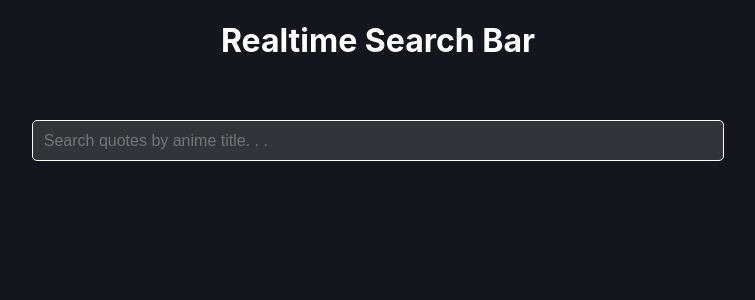
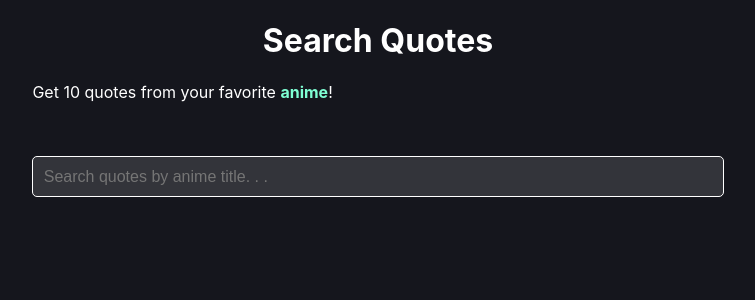
Before and after one commit to AngeloFaella/realtime-search-bar, a React (Create React App) app: page / in a window 1280 px wide. Shown: the top 300 px of the page, without its empty margins (262-1017 px from the left). Built offline with nearby package versions, Linux system fonts and the light colour scheme.

Commit message:
Add no-results label

```diff
--- a/src/components/App.js
+++ b/src/components/App.js
@@ -1,4 +1,4 @@
-import React, { useState } from 'react';
+import React, { useCallback, useState } from 'react';
 
 import '../styles/App.css';
 import Quote from './Quote';
@@ -7,14 +7,16 @@ import { requestQuotes } from '../apis/animeChan';
 
 const App = () => {
   const [quotes, setQuotes] = useState([]);
+  const [noResults, setNoResults] = useState(false);
 
-  const onSearchSubmit = async term => {
+  const onSearchSubmit = useCallback(async term => {
     console.log('New Search submit:', term);
     const quotesArray = await requestQuotes(term);
+    setNoResults(quotesArray.length === 0);
     setQuotes(quotesArray);
-  };
+  });
 
-  const clearResults = () => setQuotes([]);
+  const clearResults = useCallback(() => setQuotes([]));
 
   const renderedQuotes = quotes.map((quote, i) => {
     return <Quote quote={quote} key={i} />
@@ -22,18 +24,21 @@ const App = () => {
 
   return (
     <div className='app'>
-      <h1 className='title'>Realtime Search Bar</h1>
+      <h1 className='title'>Search Quotes</h1>
+
+      <div className='disclaimer-container'>
+        <p className='disclaimer'>
+          Get 10 quotes from your favorite <span className='highlight'>anime</span>!
+        </p>
+      </div>
 
       <SearchBar onSearchSubmit={onSearchSubmit} clearResults={clearResults}/>
 
-      {/* { renderedQuotes.length === 0 &&
-        <div className='disclaimer-container'>
-          <p className='disclaimer'>
-            <a href="https://github.com/AngeloFaella">Angelo Faella</a>
-          </p>
-        </div>
-      } */}
-
+      { noResults &&
+        <p className='no-results'>
+          No results found.
+        </p>
+      }
       <div className='main-content'>
         {renderedQuotes}
       </div>
```
